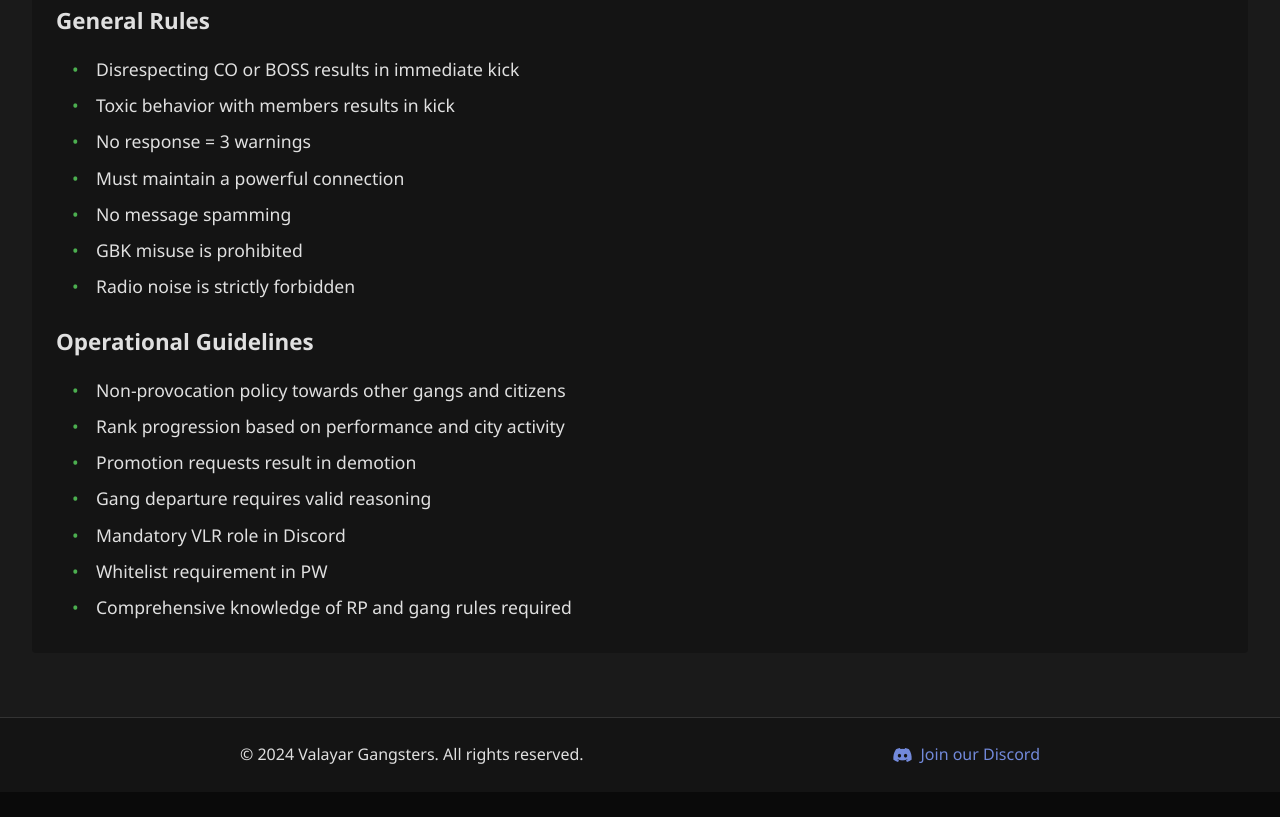
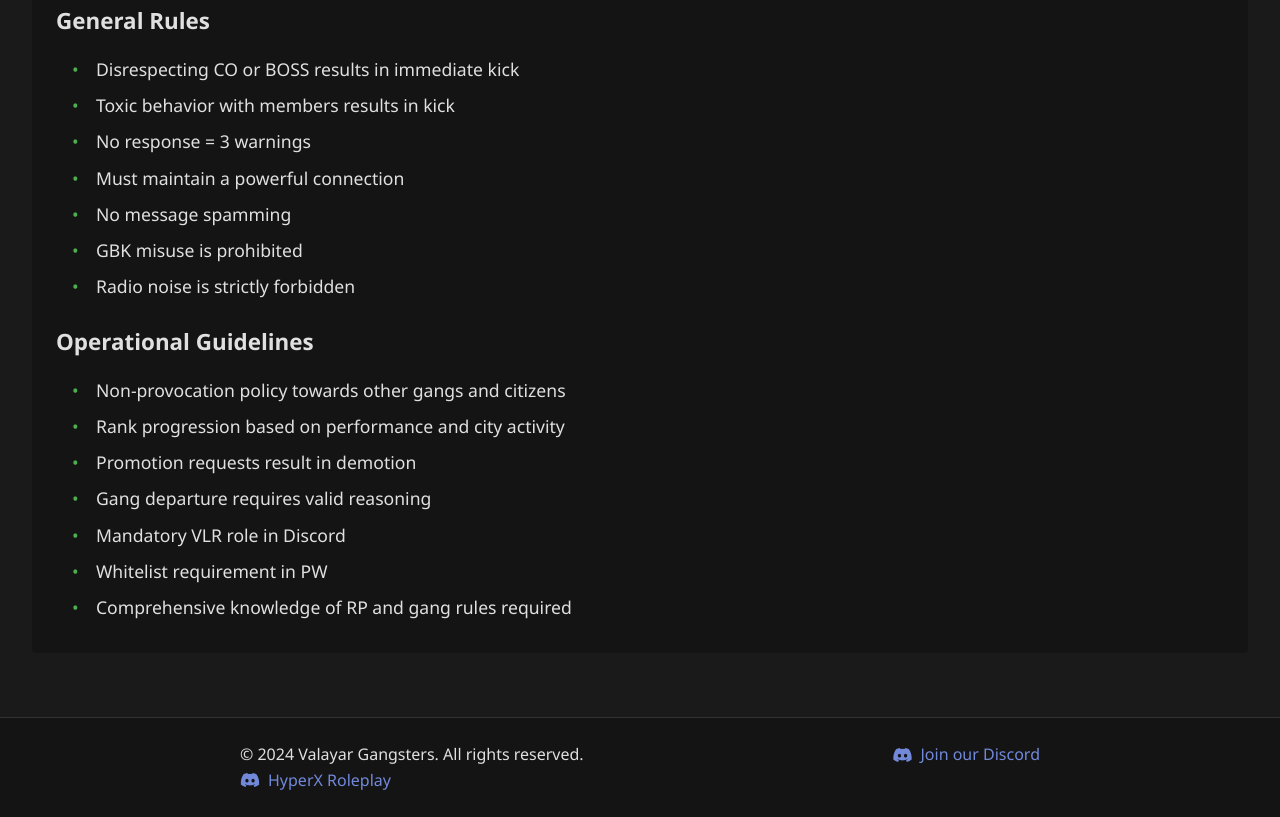
Before and after one commit to rizurazz/valayar--about, a plain HTML site: page index.html in a window 1280 px wide. Shown: the part 1187-2004 px from the top of the page. Before the commit the page ends 1979 px from the top, so only its background shows below. Drawn offline with Linux system fonts and the light colour scheme.

Commit message:
Update index.html

```diff
--- a/index.html
+++ b/index.html
@@ -121,6 +121,10 @@
                     <i class="fab fa-discord"></i> Join our Discord
                 </a>
             </div>
+                        <div class="footer-content">
+                <a href="https://discord.gg/dVQE2NJ6" target="_blank" class="discord-link">
+                    <i class="fab fa-discord"></i> HyperX Roleplay
+            </div>
         </footer>
     </div>
 </body>
```
